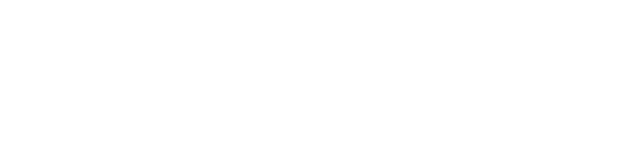
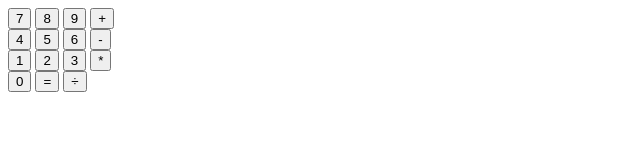
Before and after one commit to ecarapan/calculator, a plain HTML site: page index.html in a window 1280 px wide. Shown: the whole page, without its empty margins (0-640 px from the left). Drawn offline with Linux system fonts and the light colour scheme.

Commit message:
Create html with calculator screen and buttons

```diff
--- a/index.html
+++ b/index.html
@@ -9,6 +9,31 @@
     <script src="./script.js" defer></script>
 </head>
 <body>
-
+    <div class="calculator">
+        <div class="screen"></div>
+        <div class="row">
+            <button>7</button>
+            <button>8</button>
+            <button>9</button>
+            <button>+</button>
+        </div>
+        <div class="row">
+            <button>4</button>
+            <button>5</button>
+            <button>6</button>
+            <button>-</button>
+        </div>
+        <div class="row">
+            <button>1</button>
+            <button>2</button>
+            <button>3</button>
+            <button>*</button>
+        </div>
+        <div class="row">
+            <button>0</button>
+            <button>=</button>
+            <button>÷</button>
+        </div>
+    </div>
 </body>
 </html>
```
